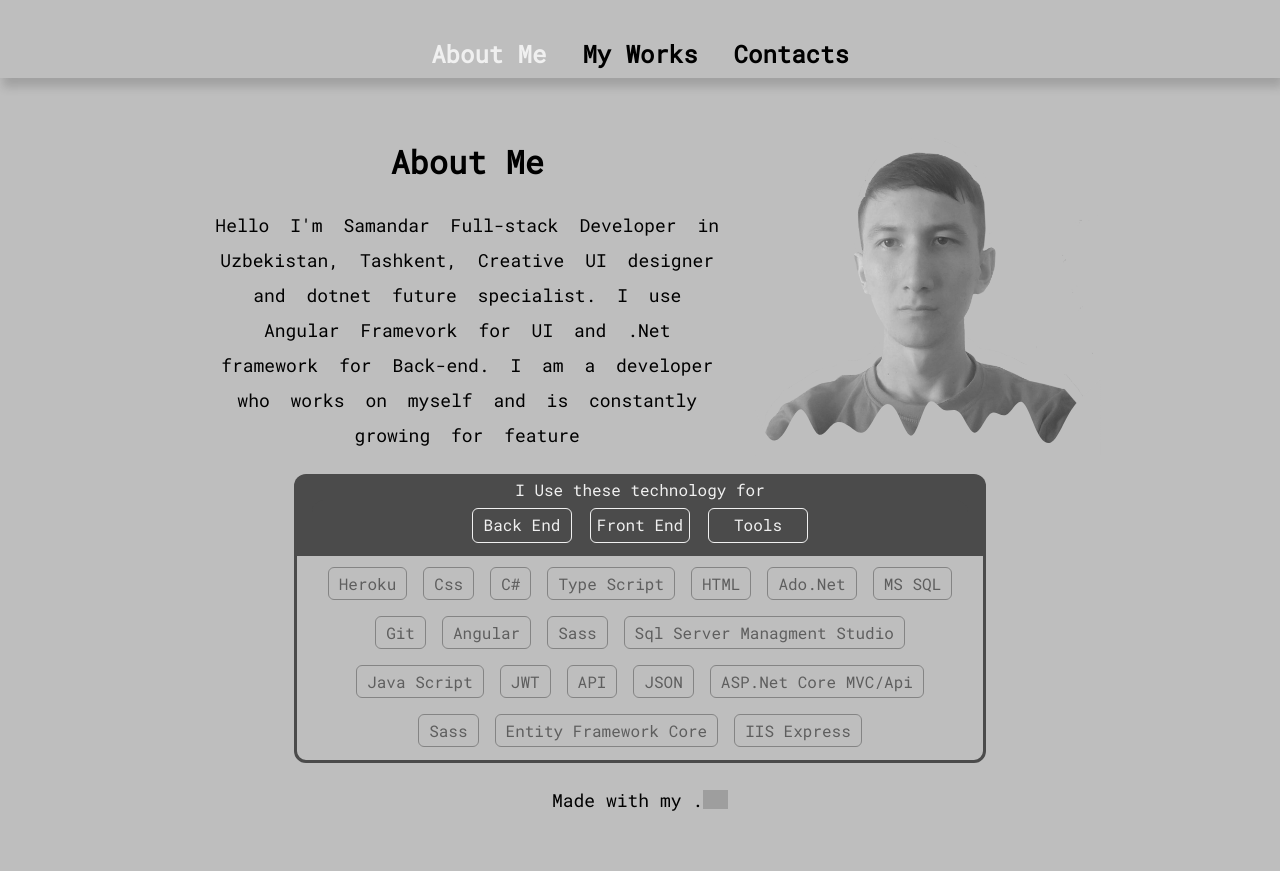
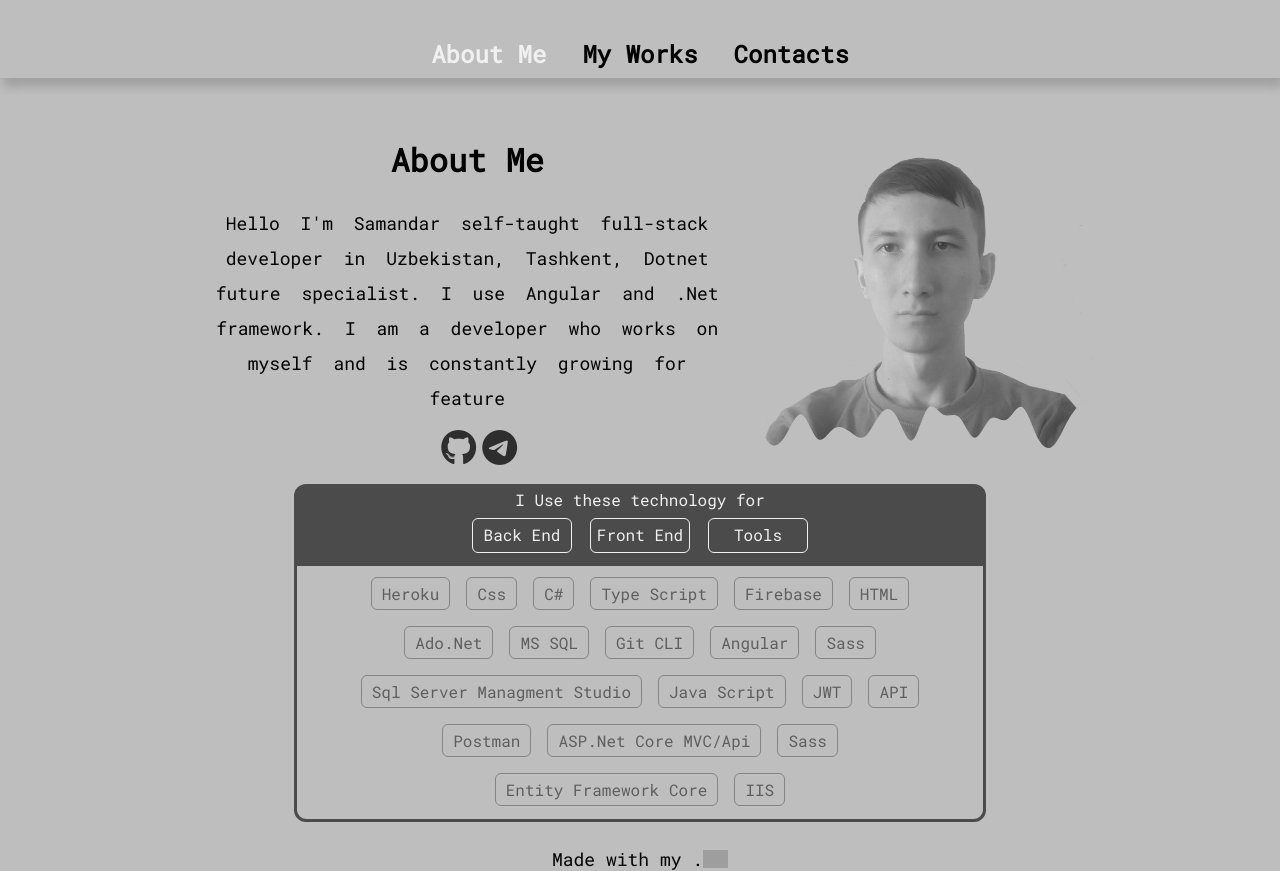
Before and after one commit to Samandar02/Samandar02.github.io, an Angular app in the folder client-app/: page / in a window 1280 px wide. Before the commit the page ends 812 px from the top, so only its background shows below. Built offline with nearby package versions, Linux system fonts and the light colour scheme; grey boxes are pictures that could not be loaded.

Commit message:
add github and telegram link

```diff
--- a/client-app/src/app/about-me/about-me.component.html
+++ b/client-app/src/app/about-me/about-me.component.html
@@ -2,9 +2,13 @@
 
     <div class="col60">
         <h1>About Me</h1>
-            <p>Hello I'm Samandar Full-stack Developer in Uzbekistan, Tashkent, Creative UI designer and dotnet
-                future specialist. I use Angular Framevork for UI and .Net framework for Back-end. I am a developer who
+        <p>Hello I'm Samandar self-taught full-stack developer in Uzbekistan, Tashkent, Dotnet future specialist. I use Angular and
+            .Net framework. I am a developer who
             works on myself and is constantly growing for feature</p>
+            <p>
+                <a target="_blank"
+                href="https://github.com/Samandar02"><i class="fa-brands fa-github"></i>
+                </a> <a target="_blank" href="https://t.me/uchqunovsamandar"><i class="fa-brands fa-telegram"></i></a></p>
     </div>
     <div class="col40">
         <div class="img-content">
--- a/client-app/src/app/about-me/about-me.component.scss
+++ b/client-app/src/app/about-me/about-me.component.scss
@@ -14,6 +14,16 @@
     }
     p{
         min-width: 280px;
+        i{
+            margin-top: 24px;
+            margin-left: 24px;
+            color: rgb(46, 46, 46);;
+            transform: scale(2);
+            transition: all .4s cubic-bezier(0.25, 0.46, 0.45, 0.94);
+            &:hover{
+                color: black;
+            }
+        }
     }
     .col60{
         width: 50%;
--- a/client-app/src/app/about-me/about-me.component.ts
+++ b/client-app/src/app/about-me/about-me.component.ts
@@ -22,23 +22,25 @@ export class AboutMeComponent implements OnInit {
     { tool: "Css", key: "fe", isActive: false },
     { tool: "C#", key: "be", isActive: false },
     { tool: "Type Script", key: "fe", isActive: false },
+    { tool: "Firebase", key: "t", isActive: false },
     { tool: "HTML", key: "fe", isActive: false },
     { tool: "Ado.Net", key: "be", isActive: false },
     { tool: "MS SQL", key: "be", isActive: false },
-    { tool: "Git", key: "t", isActive: false },
+    { tool: "Git CLI", key: "t", isActive: false },
     { tool: "Angular", key: "fe", isActive: false },
     { tool: "Sass", key: "t", isActive: false },
     { tool: "Sql Server Managment Studio", key: "t", isActive: false },
     { tool: "Java Script", key: "fe", isActive: false },
     { tool: "JWT", key: "t", isActive: false },
     { tool: "API", key: "t", isActive: false },
-    { tool: "JSON", key: "t", isActive: false },
+    { tool: "Postman", key: "t", isActive: false },
     { tool: "ASP.Net Core MVC/Api", key: "be", isActive: false },
     { tool: "Sass", key: "fe", isActive: false },
     { tool: "Entity Framework Core", key: "be", isActive: false },
-    { tool: "IIS Express", key: "t", isActive: false },
+    { tool: "IIS", key: "t", isActive: false },
   ]
-  constructor() { }
+  constructor() {
+   }
 
   ngOnInit(): void {
   }
--- a/client-app/src/index.html
+++ b/client-app/src/index.html
@@ -6,6 +6,7 @@
   <base href="/">
   <meta name="viewport" content="width=device-width, initial-scale=1">
   <link rel="icon" type="image/png" sizes="32x32" href="./favicon.ico">
+  <script src="https://kit.fontawesome.com/3dbe18515a.js" crossorigin="anonymous"></script>
 </head>
 <body>
   <app-root></app-root>
```
Lines whose indentation alone changed are shown as unchanged.
